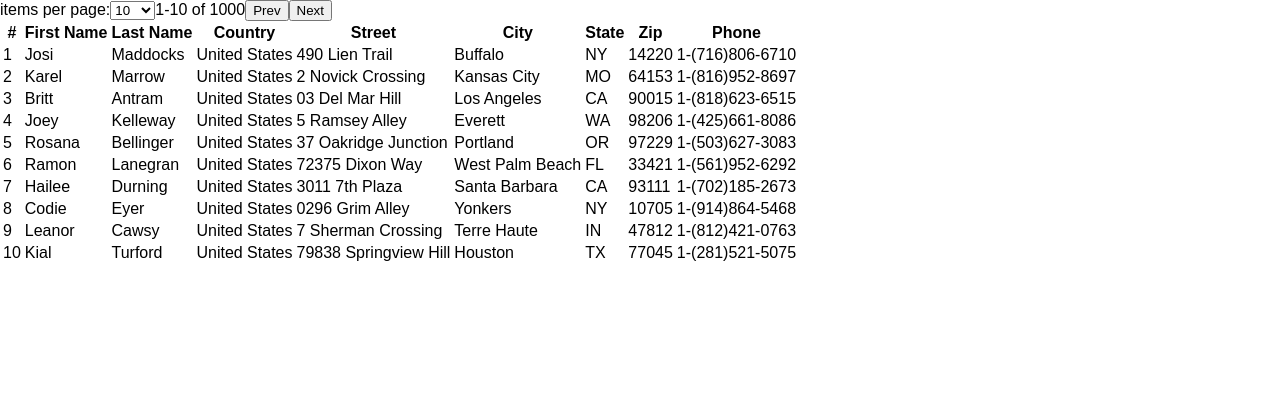
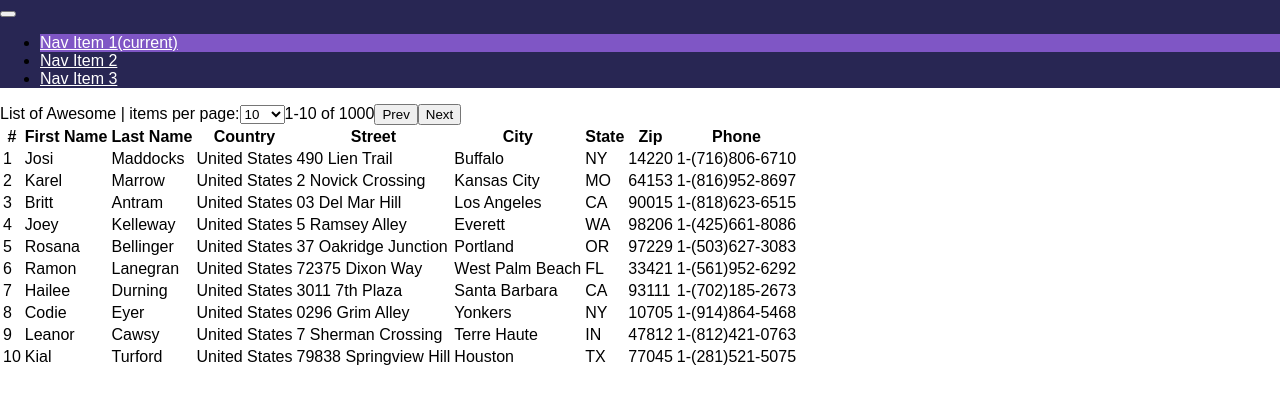
Before and after one commit to Siyami/ui-ux-exercise, a React (Create React App) app: page / in a window 1280 px wide. Shown: the top 404 px of the page. Built offline with nearby package versions, Linux system fonts and the light colour scheme; the HTML template or start-up script is replaced by a standard one.

Commit message:
add navbar

```diff
--- a/src/App.js
+++ b/src/App.js
@@ -64,7 +64,30 @@
 
     return (
       <div>
-        items per page:
+
+        <nav className="navbar navbar-toggleable-md navbar-light bg-faded" style={{backgroundColor: "#282653"}}>
+          <button className="navbar-toggler navbar-toggler-right" type="button" data-toggle="collapse" data-target="#navbarSupportedContent" aria-controls="navbarSupportedContent" aria-expanded="false" aria-label="Toggle navigation">
+            <span className="navbar-toggler-icon"></span>
+          </button>
+          {/* <a className="navbar-brand" href="#">Navbar</a> */}
+
+          <div className="collapse navbar-collapse" id="navbarSupportedContent">
+            <ul className="navbar-nav mr-auto">
+              <li className="nav-item active" style={{backgroundColor: "#7F56C5"}}>
+                <a className="nav-link" href="#" style={{color: "#FFFFFF"}}>Nav Item 1<span className="sr-only">(current)</span></a>
+              </li>
+              <li className="nav-item">
+                <a className="nav-link" href="#" style={{color: "#FFFFFF"}}>Nav Item 2</a>
+              </li>
+              <li className="nav-item">
+                <a className="nav-link" href="#" style={{color: "#FFFFFF"}}>Nav Item 3</a>
+              </li>
+            </ul>
+          </div>
+        </nav>
+
+        <div>
+          List of Awesome  |  items per page:
           <select
             onChange={this.handleChange}
             value={this.state.dropDownValue}>
@@ -115,6 +138,8 @@
             </tbody>
           </table>
         </div>
+
+      </div>
     );
   }
 }
```
Lines whose indentation alone changed are shown as unchanged.
